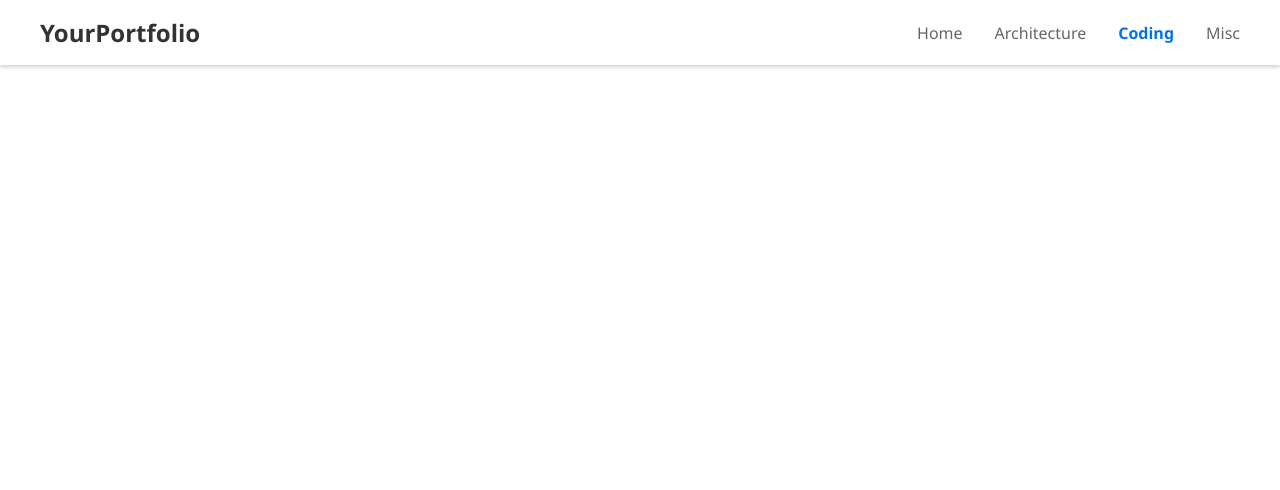
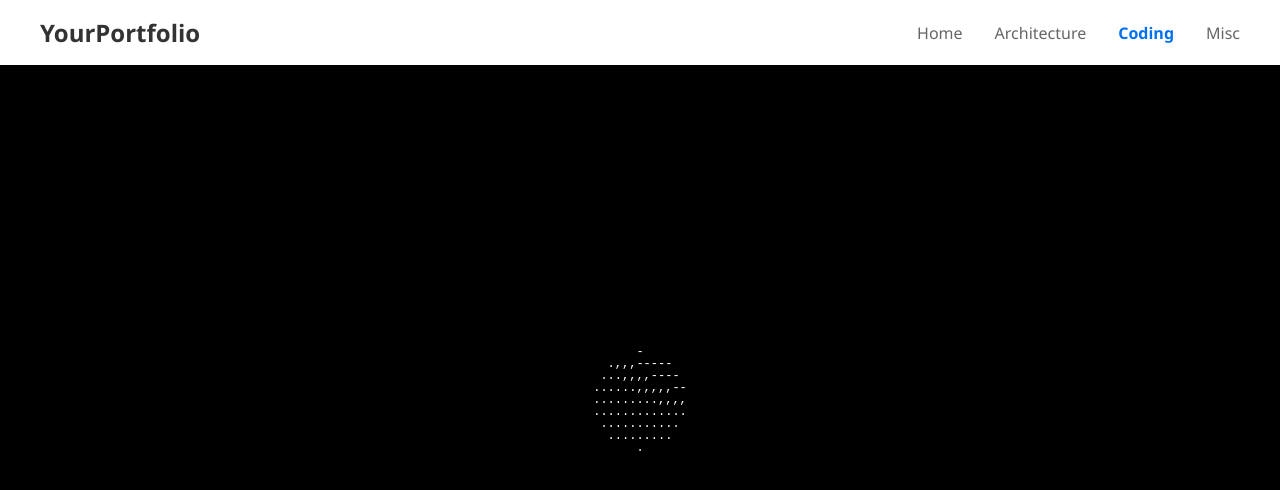
Before and after one commit to seven-leven/folio, a React (Create React App) app: page /coding/sphere in a window 1280 px wide. Shown: the top 490 px of the page. Built offline with nearby package versions, Linux system fonts and the light colour scheme.

Commit message:
add sphere

```diff
--- a/src/Routes.tsx
+++ b/src/Routes.tsx
@@ -5,6 +5,7 @@ import Architecture from './pages/Architecture';
 import CodingProjects from './pages/CodingProjects';
 import Miscellaneous from './pages/Miscellaneous';
 import NotFound from './pages/NotFound';
+import SphereAnimationPage from './pages/SphereAnimationPage';
 
 const AppRoutes = () => {
   return (
@@ -14,6 +15,7 @@ const AppRoutes = () => {
       <Route path="/coding" element={<CodingProjects />} />
       <Route path="/misc" element={<Miscellaneous />} />
       <Route path="*" element={<NotFound />} />
+      <Route path="/coding/sphere" element={<SphereAnimationPage />} />
     </Routes>
   );
 };
--- /dev/null
+++ b/src/components/Coding/SphereAnimation.module.css
@@ -0,0 +1,17 @@
+/* src/components/coding/SphereAnimation.module.css */
+.container {
+    background-color: black;
+    display: flex;
+    justify-content: center;
+    align-items: center;
+    height: 100vh;
+    margin: 0;
+  }
+
+  .output {
+    font-family: monospace;
+    line-height: 1;
+    text-align: center;
+    color: white;
+    font-size: 12px;
+  }
--- /dev/null
+++ b/src/components/Coding/SphereAnimation.tsx
@@ -0,0 +1,61 @@
+// src/components/coding/SphereAnimation.tsx
+import { useEffect, useRef } from 'react';
+import styles from './SphereAnimation.module.css';
+
+const SphereAnimation = () => {
+  const outputRef = useRef<HTMLPreElement>(null);
+
+  useEffect(() => {
+    const CHARACTER_LIST = ".,-~:;=!*#$@";
+    const WIDTH = 21, HEIGHT = 21;
+    const X_OFFSET = 10, Y_OFFSET = 10;
+    const RADIUS = 16;
+    const LIGHT_RADIUS = 5.0;
+    const ANGLE_INCREMENT = 0.1;
+
+    const drawFrame = (lightDirX: number, lightDirY: number) => {
+      if (!outputRef.current) return;
+
+      const lightDirMagnitude = Math.sqrt(lightDirX ** 2 + lightDirY ** 2 + 1);
+      const d1 = 11 / (lightDirMagnitude * RADIUS);
+      const matrix = Array.from({ length: HEIGHT }, () => Array(WIDTH).fill(' '));
+
+      for (let y = 0; y < HEIGHT; y++) {
+        for (let x = 0; x < WIDTH; x++) {
+          const xScaled = (x - X_OFFSET) * 0.6;
+          const yScaled = y - Y_OFFSET;
+          const distanceSq = xScaled ** 2 + yScaled ** 2;
+
+          if (distanceSq <= RADIUS) {
+            const z = Math.sqrt(RADIUS - distanceSq);
+            const dotProduct = xScaled * lightDirX + yScaled * lightDirY + z * 1.0;
+            let j = Math.floor(dotProduct * d1);
+            j = Math.max(0, Math.min(j, CHARACTER_LIST.length - 1));
+            matrix[y][x] = CHARACTER_LIST[j];
+          }
+        }
+      }
+
+      outputRef.current.textContent = matrix.map(row => row.join('')).join('\n');
+    };
+
+    let angle = 0;
+    const animate = () => {
+      const lightX = LIGHT_RADIUS * Math.cos(angle);
+      const lightY = LIGHT_RADIUS * Math.sin(angle);
+      drawFrame(lightX, lightY);
+      angle += ANGLE_INCREMENT;
+    };
+
+    const intervalId = setInterval(animate, 100);
+    return () => clearInterval(intervalId);
+  }, []);
+
+  return (
+    <div className={styles.container}>
+      <pre ref={outputRef} className={styles.output} />
+    </div>
+  );
+};
+
+export default SphereAnimation;
--- a/src/global.css
+++ /dev/null
@@ -1,19 +0,0 @@
-/* global.css */
-
-/* Apply sans-serif font to the entire body */
-*,
-*::before,
-*::after {
-  font-family: 'Segoe UI', Tahoma, Geneva, Verdana, sans-serif; /* You can specify your preferred sans-serif font */
-  margin: 0;
-  padding: 0;
-}
-
-body {
-  font-family: inherit; /* Ensures body follows the inherited sans-serif font */
-}
-
-/* Allow specific overrides for elements if needed */
-h1, h2, h3, p {
-  font-family: inherit; /* Inherit the global sans-serif font */
-}
--- a/src/index.tsx
+++ b/src/index.tsx
@@ -2,7 +2,7 @@ import React from 'react';
 import ReactDOM from 'react-dom/client';
 import { BrowserRouter } from 'react-router-dom';
 import App from './App.tsx';
-import './global.css';
+import './styles/global.css';
 
 const root = ReactDOM.createRoot(
   document.getElementById('root') as HTMLElement
--- a/src/pages/CodingProjects.tsx
+++ b/src/pages/CodingProjects.tsx
@@ -1,9 +1,14 @@
 //src/pages/Codingprojects.tsx
+import { Link } from 'react-router-dom';
+
 export default function codingprojects() {
   return (
     <main>
       <h1>codingprojects</h1>
-      {/* Architecture content */}
+      <Link to="/coding/sphere">
+        <h3>Terminal Sphere Animation</h3>
+        <p>ASCII art sphere with dynamic lighting</p>
+      </Link>
     </main>
   );
 }
--- /dev/null
+++ b/src/pages/SphereAnimationPage.tsx
@@ -0,0 +1,12 @@
+// src/pages/SphereAnimationPage.tsx
+import SphereAnimation from '../components/coding/SphereAnimation.tsx';
+
+const SphereAnimationPage = () => {
+  return (
+    <div>
+      <SphereAnimation />
+    </div>
+  );
+};
+
+export default SphereAnimationPage;
--- a/src/styles/global.css
+++ b/src/styles/global.css
@@ -0,0 +1,19 @@
+/* global.css */
+
+/* Apply sans-serif font to the entire body */
+*,
+*::before,
+*::after {
+  font-family: 'Segoe UI', Tahoma, Geneva, Verdana, sans-serif; /* You can specify your preferred sans-serif font */
+  margin: 0;
+  padding: 0;
+}
+
+body {
+  font-family: inherit; /* Ensures body follows the inherited sans-serif font */
+}
+
+/* Allow specific overrides for elements if needed */
+h1, h2, h3, p {
+  font-family: inherit; /* Inherit the global sans-serif font */
+}
```
